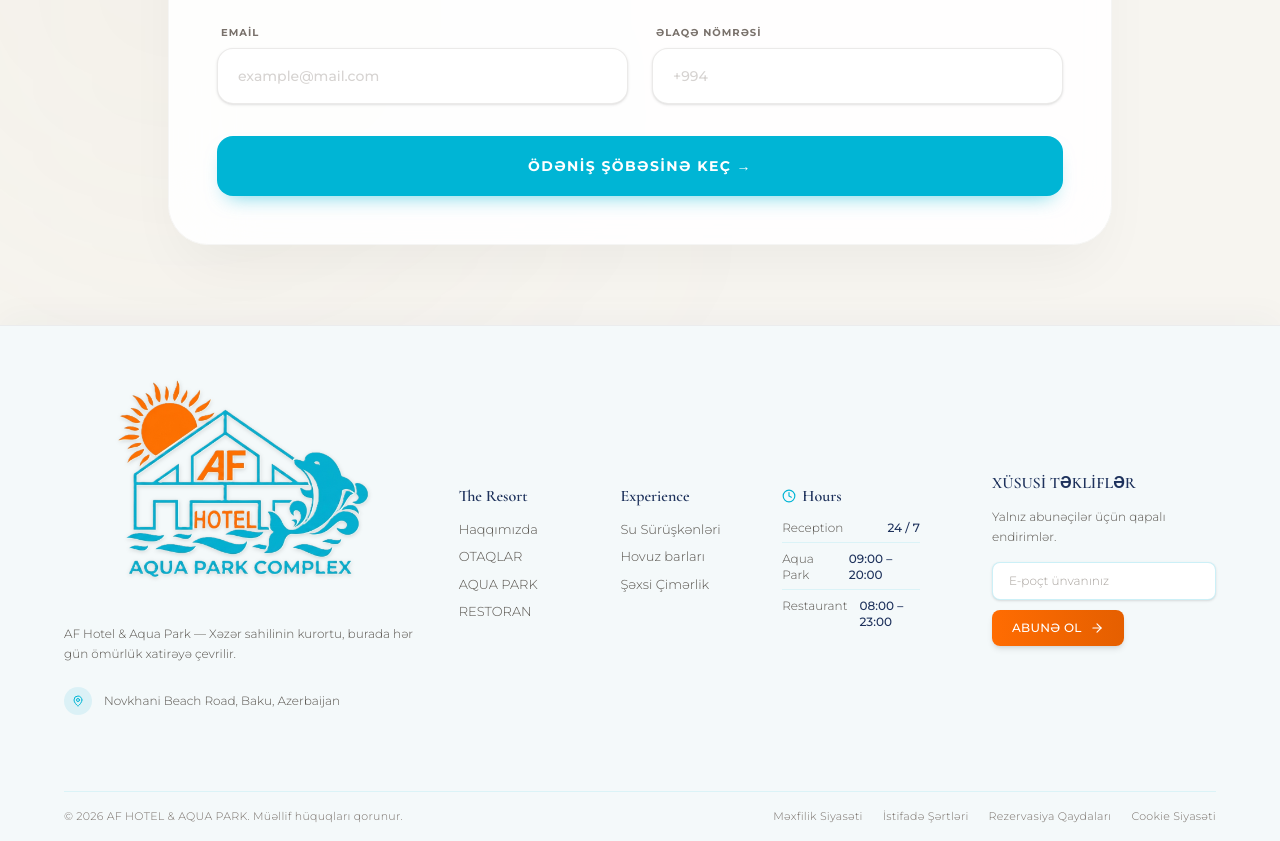
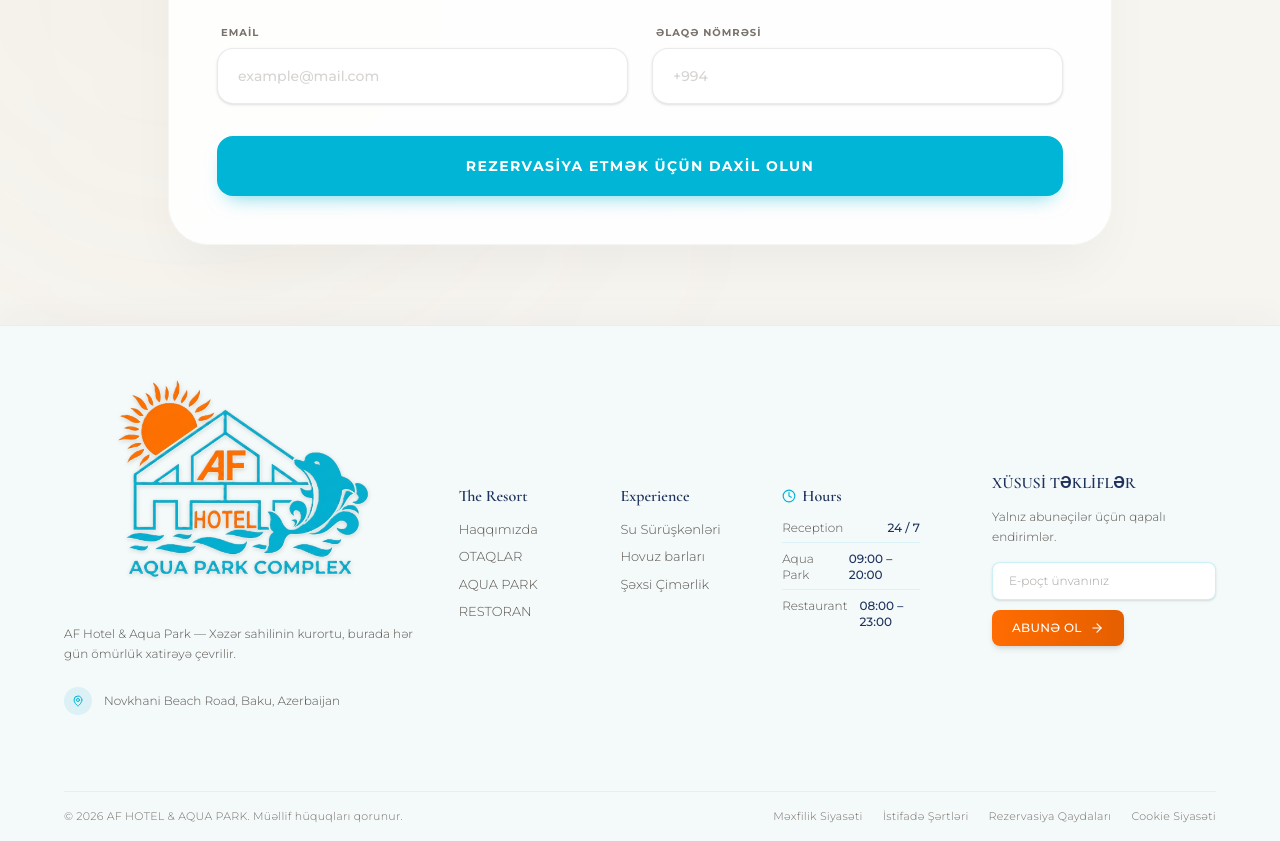
Before and after one commit to ulkeramirli/af-hotel-resort, a Next.js app: page /booking in a window 1280 px wide. Shown: the part 1080-1921 px from the top of the page. Built offline with nearby package versions, Linux system fonts and the light colour scheme; no server answers; the database is empty.

Commit message:
booking added login

```diff
--- a/src/components/Booking.tsx
+++ b/src/components/Booking.tsx
@@ -1,6 +1,6 @@
 "use client";
 import { useState, useEffect, Suspense } from "react";
-import { useSearchParams } from "next/navigation";
+import { useSearchParams, useRouter } from "next/navigation";
 import { useAuth } from "@/contexts/AuthContext";
 import { useLanguage } from "@/contexts/LanguageContext";
 import { useCurrency } from "@/contexts/CurrencyContext";
@@ -153,6 +153,7 @@ function CustomDatePicker({
 function BookingContent() {
   const { user } = useAuth() as { user: AuthUser | null };
   const searchParams = useSearchParams();
+  const router = useRouter();
   const { language } = useLanguage();
   const { currency } = useCurrency();
   const currentLang = (language as "az" | "en" | "ru") || "az";
@@ -344,10 +345,19 @@ function BookingContent() {
       en: "Check-Out Date",
       ru: "Дата выезда",
     }[currentLang],
+    loginToBook: {
+      az: "Rezervasiya etmək üçün daxil olun",
+      en: "Log in to book",
+      ru: "Войдите, чтобы забронировать",
+    }[currentLang],
   };
 
   const handleNextStep = (e: React.FormEvent) => {
     e.preventDefault();
+    if (!user) {
+      router.push("/login");
+      return;
+    }
     if (!checkIn || !checkOut || !selectedRoomId || !phone || !email) {
       setError("Zəhmət olmasa bütün xanaları doldurun.");
       return;
@@ -567,10 +577,11 @@ function BookingContent() {
             </div>
 
             <button
-              type="submit"
+              type={user ? "submit" : "button"}
+              onClick={!user ? (e) => { e.preventDefault(); router.push("/login"); } : undefined}
               className="w-full bg-[#00b5d5] hover:bg-[#00a0bc] text-white font-bold text-sm uppercase tracking-widest py-4 sm:py-5 rounded-2xl shadow-[0_10px_20px_-10px_rgba(0,181,213,0.6)] transition-all duration-200 active:scale-[0.98] mt-6 flex justify-center items-center group"
             >
-              {dict.nextBtn}
+              {!user ? dict.loginToBook : dict.nextBtn}
             </button>
           </form>
         ) : (
--- a/src/components/Header.tsx
+++ b/src/components/Header.tsx
@@ -90,10 +90,22 @@ export default function Header() {
   const menuRef = useRef<HTMLDivElement>(null);
 
   useEffect(() => {
+    let ticking = false;
     const handleScroll = () => {
-      setScrolled(window.scrollY > 20);
+      if (!ticking) {
+        window.requestAnimationFrame(() => {
+          setScrolled((prev) => {
+            const isScrolled = window.scrollY > 20;
+            return prev === isScrolled ? prev : isScrolled;
+          });
+          ticking = false;
+        });
+        ticking = true;
+      }
     };
-    window.addEventListener("scroll", handleScroll);
+
+    handleScroll(); // Initial check
+    window.addEventListener("scroll", handleScroll, { passive: true });
     return () => window.removeEventListener("scroll", handleScroll);
   }, []);
 
```
